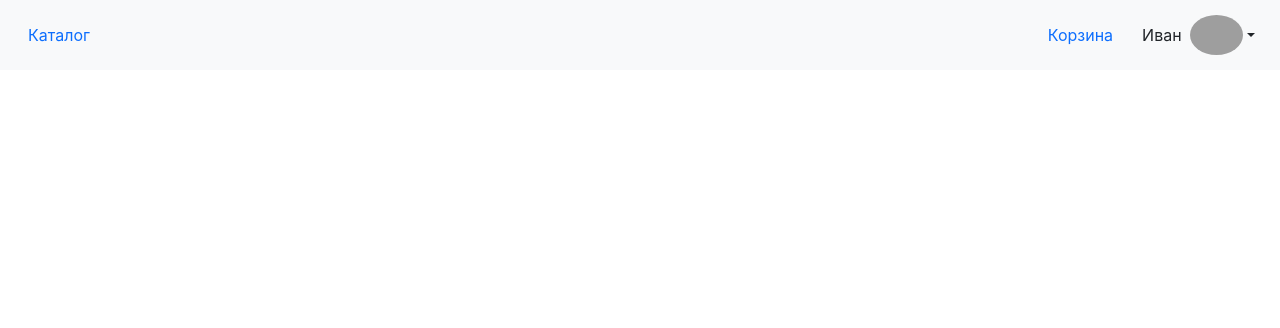
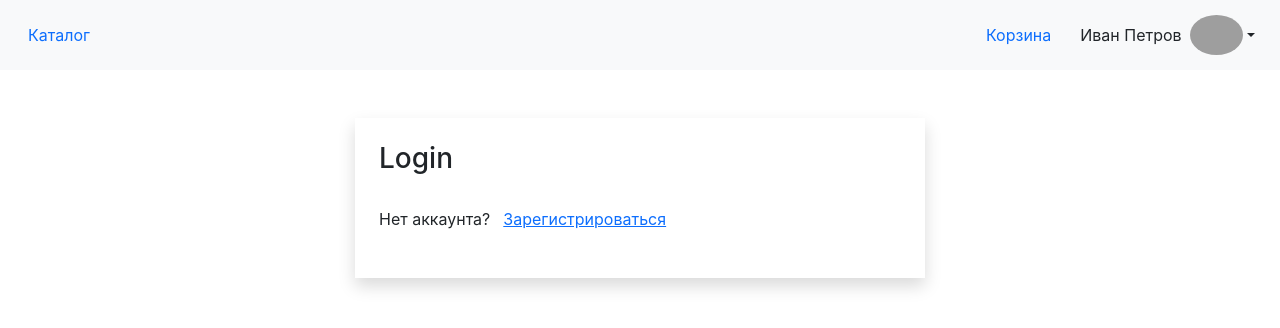
Before and after one commit to fatevector/my-store, a React (Create React App) app in the folder client/: page /login/1 in a window 1280 px wide. Shown: the top 328 px of the page. Built offline with nearby package versions, Linux system fonts and the light colour scheme; grey boxes are pictures that could not be loaded.

Commit message:
init layout

```diff
--- a/client/src/App.js
+++ b/client/src/App.js
@@ -1,10 +1,25 @@
+import { Redirect, Route, Switch } from "react-router-dom";
 import { ToastContainer } from "react-toastify";
+
 import NavBar from "./app/components/ui/navBar";
+import Catalog from "./app/components/layout/catalog";
+import Cart from "./app/components/layout/cart";
+import Login from "./app/components/layout/login";
+import User from "./app/components/layout/user";
+import LogOut from "./app/components/layout/logOut";
 
 function App() {
     return (
         <div className="App">
             <NavBar />
+            <Switch>
+                <Route exact path="/" component={Catalog} />
+                <Route exact path="/cart" component={Cart} />
+                <Route exact path="/login/:type?" component={Login} />
+                <Route exact path="/user/:id/:edit?" component={User} />
+                <Route exact path="/logout" component={LogOut} />
+                <Redirect to="/" />
+            </Switch>
             <ToastContainer />
         </div>
     );
--- /dev/null
+++ b/client/src/app/components/layout/cart.jsx
@@ -0,0 +1,5 @@
+const Cart = () => {
+    return <h1>Корзина</h1>;
+};
+
+export default Cart;
--- /dev/null
+++ b/client/src/app/components/layout/catalog.jsx
@@ -0,0 +1,5 @@
+const Catalog = () => {
+    return <h1>Каталог</h1>;
+};
+
+export default Catalog;
--- /dev/null
+++ b/client/src/app/components/layout/logOut.jsx
@@ -0,0 +1,14 @@
+import React, { useEffect } from "react";
+// import { useDispatch } from "react-redux";
+// import { logOut } from "../store/users";
+
+const LogOut = () => {
+    // const dispatch = useDispatch();
+    useEffect(() => {
+        // dispatch(logOut());
+        console.log("Logged out");
+    }, []);
+    return <h1>Loading...</h1>;
+};
+
+export default LogOut;
--- /dev/null
+++ b/client/src/app/components/layout/login.jsx
@@ -0,0 +1,58 @@
+import React, { useState } from "react";
+import { useParams } from "react-router-dom";
+
+// import LoginForm from "../components/ui/loginForm";
+// import RegistrationForm from "../components/ui/registrationForm";
+
+const Login = () => {
+    const { type } = useParams();
+    const [formType, setFormType] = useState(
+        type === "registration" ? type : "login"
+    );
+
+    const handleToggleFormType = () => {
+        setFormType(prevState =>
+            prevState === "login" ? "registration" : "login"
+        );
+    };
+
+    return (
+        <div className="container mt-5">
+            <div className="row">
+                <div className="col-md-6 offset-md-3 shadow p-4">
+                    {formType === "registration" ? (
+                        <>
+                            <h3 className="mb-4">Регистрация</h3>
+                            {/* <RegistrationForm /> */}
+                            <p className="d-flex align-items-baseline">
+                                Уже имеете аккаунт?
+                                <button
+                                    className="btn btn-link"
+                                    onClick={handleToggleFormType}
+                                >
+                                    Войти
+                                </button>
+                            </p>
+                        </>
+                    ) : (
+                        <>
+                            <h3 className="mb-4">Login</h3>
+                            {/* <LoginForm /> */}
+                            <p className="d-flex align-items-baseline">
+                                Нет аккаунта?
+                                <button
+                                    className="btn btn-link"
+                                    onClick={handleToggleFormType}
+                                >
+                                    Зарегистрироваться
+                                </button>
+                            </p>
+                        </>
+                    )}
+                </div>
+            </div>
+        </div>
+    );
+};
+
+export default Login;
--- /dev/null
+++ b/client/src/app/components/layout/user.jsx
@@ -0,0 +1,5 @@
+const User = () => {
+    return <h1>Пользователь</h1>;
+};
+
+export default User;
--- a/client/src/app/components/ui/navProfile.jsx
+++ b/client/src/app/components/ui/navProfile.jsx
@@ -8,7 +8,7 @@ const NavProfile = () => {
     // const currentUser = useSelector(getCurrentUserData());
     const currentUser = {
         id: 1,
-        name: "Иван",
+        name: "Иван Петров",
         email: "test@test.com",
         image: "https://avatars.dicebear.com/api/avataaars/piie.svg"
     };
@@ -32,7 +32,7 @@ const NavProfile = () => {
                 />
             </div>
             <div className={"w-100 dropdown-menu " + (isOpen ? "show" : "")}>
-                <Link to={`/users/${currentUser.id}`} className="dropdown-item">
+                <Link to={`/user/${currentUser.id}`} className="dropdown-item">
                     Профиль
                 </Link>
                 <Link to="/logout" className="dropdown-item">
```
